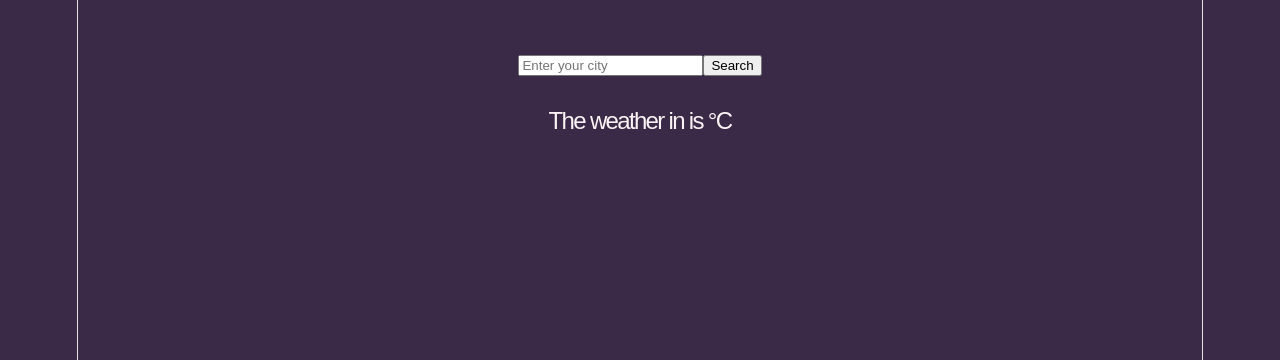
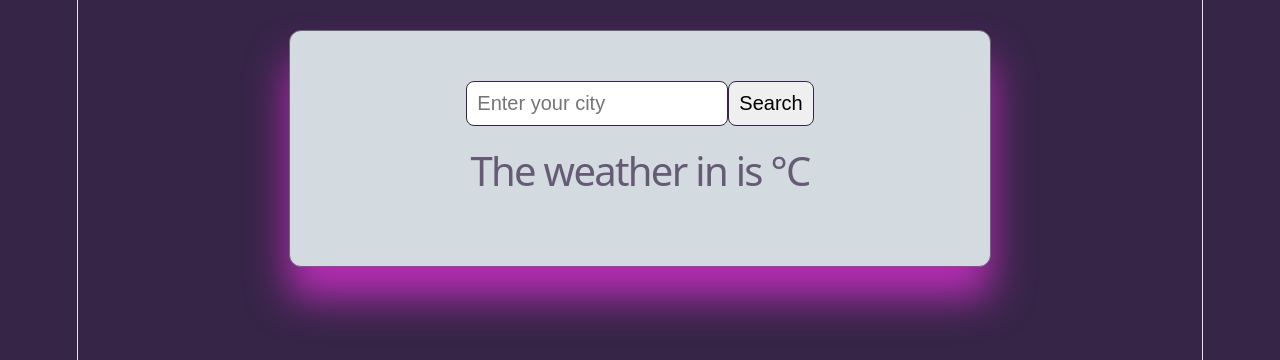
Before and after one commit to Lonpsy/Simple-react-weather-app, a React (Vite) app: page / in a window 1280 px wide. Shown: the top 360 px of the page. Built offline with nearby package versions, Linux system fonts and the light colour scheme.

Commit message:
added form area css

```diff
--- a/src/App.css
+++ b/src/App.css
@@ -1,12 +1,31 @@
 body {
-  background-color: rgb(58, 42, 72);
-  color: rgb(251, 243, 243);
-}
-.weatherDisplay {
-  font-family: "Arial", sans-serif;
-  font-size: 24px;
-  color: rgb(251, 243, 243);
+  background-color: rgb(54, 37, 71);
 }
 .formArea {
-  margin-top: 50px;
+  background-color: rgb(211, 219, 225);
+  max-width: 600px;
+  border: 1px solid;
+  margin: 0 auto;
+  margin-top: 30px;
+  padding: 50px;
+  padding-bottom: 50px;
+  border-radius: 12px;
+  box-shadow: 0px 30px 40px rgb(185, 45, 182);
 }
+.displayReport {
+  font-size: 40px;
+  color: rgb(54, 37, 71, 0.7);
+}
+.searchInputArea {
+  padding: 10px;
+  font-size: 20px;
+  border-radius: 8px;
+  border: 1px solid rgb(54, 37, 71);
+}
+.inputArea {
+  width: 40%;
+  padding: 10px;
+  font-size: 20px;
+  border-radius: 8px;
+  border: 1px solid rgb(54, 37, 71);
+}
--- a/src/App.jsx
+++ b/src/App.jsx
@@ -13,7 +13,7 @@ export default function App() {
     setCity(event.target.value);
   }
   function handleResponse(response) {
-    console.log(response.data.temperature.current);
+    console.log(response.data);
     setTemperature(response.data.temperature.current);
   }
   function handleSubmit(event) {
@@ -25,17 +25,26 @@ export default function App() {
   }
   return (
     <div className="App">
-      <form className="formArea" onSubmit={handleSubmit}>
+      {" "}
+      <div className="formArea">
+        <form onSubmit={handleSubmit}>
           <input
+            className="inputArea"
             type="text"
             placeholder="Enter your city"
             onChange={updateCity}
           ></input>
-        <input type="submit" value="Search"></input>
+          <input
+            className="searchInputArea"
+            type="submit"
+            value="Search"
+          ></input>
         </form>
-      <h1 className="weatherDisplay">
+
+        <h1 className="displayReport">
           The weather in {City} is {Temperature}°C
         </h1>
       </div>
+    </div>
   );
 }
```
Lines whose indentation alone changed are shown as unchanged.
